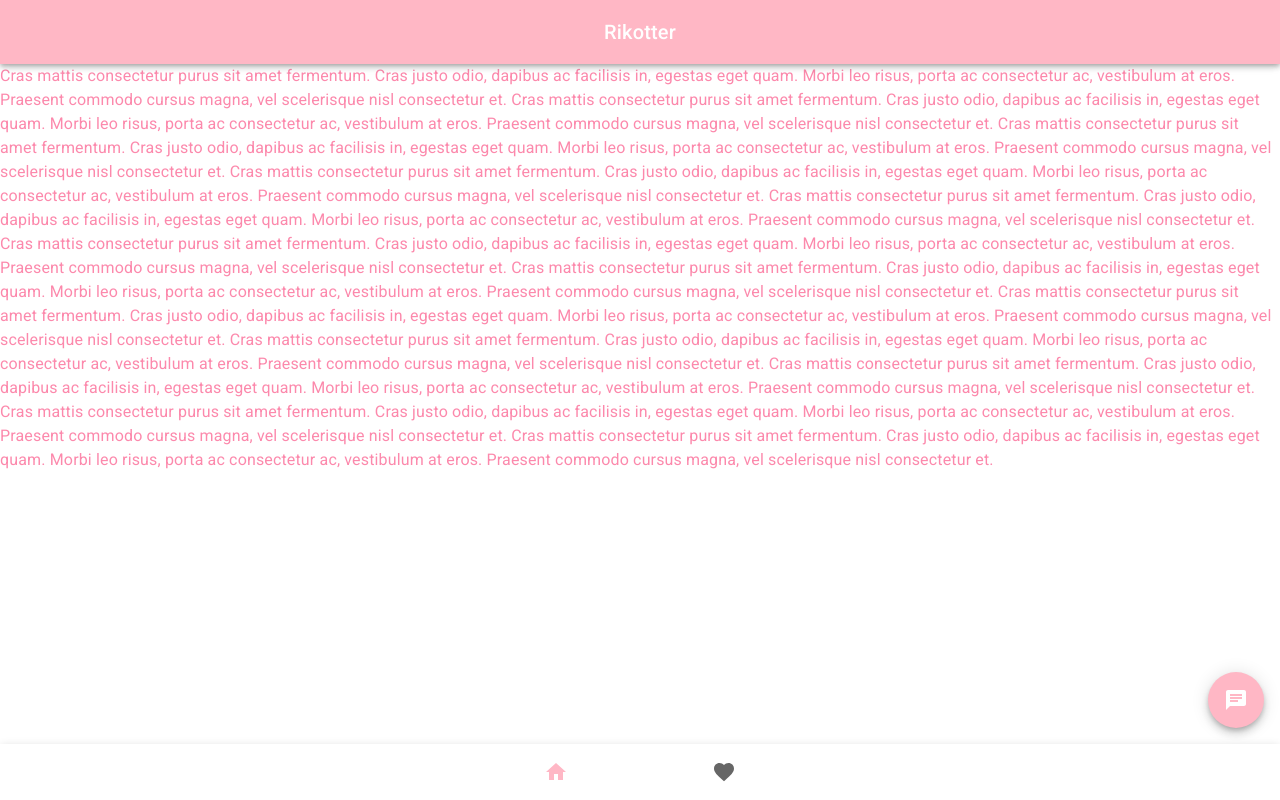
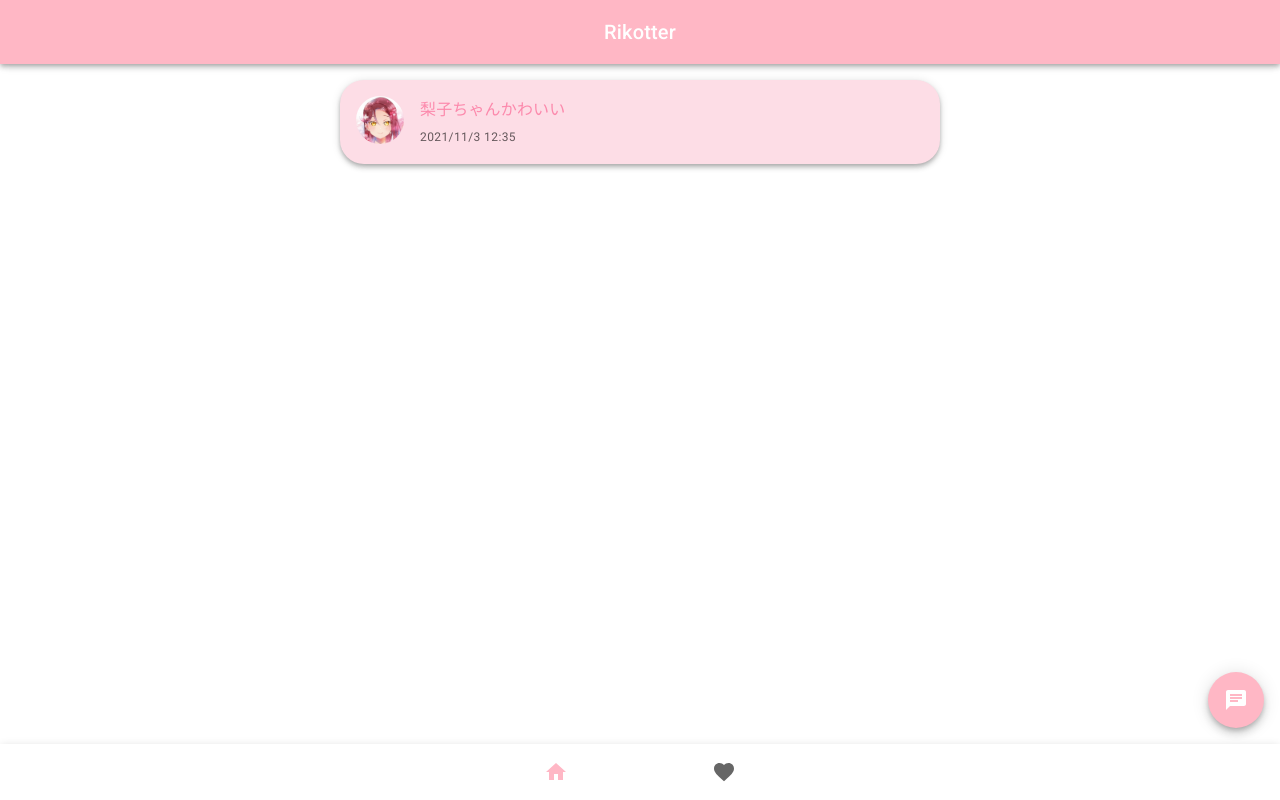
Before and after one commit to xmitoux/rikottar, a Next.js app: page /mui-test in a window 1280 px wide. Built offline with nearby package versions, Linux system fonts and the light colour scheme.

Commit message:
リコットを送信できるようにした(オンメモリ)

```diff
--- a/components/bottom-navigation.tsx
+++ b/components/bottom-navigation.tsx
@@ -4,15 +4,16 @@ import BottomNavigationAction from '@mui/material/BottomNavigationAction';
 import FavoriteIcon from '@mui/icons-material/Favorite';
 import HomeIcon from '@mui/icons-material/Home';
 import Paper from '@mui/material/Paper';
+import Box from '@mui/material/Box';
 
 export default function FixedBottomNavigation() {
   const [value, setValue] = React.useState(0);
 
   return (
-    <Paper
-      sx={{ position: 'fixed', bottom: 0, left: 0, right: 0 }}
-      elevation={3}
-    >
+    <>
+      <Box sx={{ mt: 10 }}></Box>
+
+      <Paper sx={{ position: 'fixed', bottom: 0, left: 0, right: 0 }} elevation={3}>
         <BottomNavigation
           showLabels
           value={value}
@@ -24,5 +25,6 @@ export default function FixedBottomNavigation() {
           <BottomNavigationAction icon={<FavoriteIcon />} />
         </BottomNavigation>
       </Paper>
+    </>
   );
 }
--- a/components/hide-appbar.tsx
+++ b/components/hide-appbar.tsx
@@ -4,7 +4,7 @@ import Toolbar from '@mui/material/Toolbar';
 import Typography from '@mui/material/Typography';
 import useScrollTrigger from '@mui/material/useScrollTrigger';
 import Slide from '@mui/material/Slide';
-import Container from '@mui/material/Container';
+import Box from '@mui/material/Box';
 
 type Props1 = {
   children: React.ReactElement;
@@ -30,7 +30,7 @@ type Props2 = {
 
 export default function HideAppBar(props: Props2) {
   return (
-    <React.Fragment>
+    <>
       <HideOnScroll>
         <AppBar>
           <Toolbar sx={{ justifyContent: 'center' }}>
@@ -40,7 +40,8 @@ export default function HideAppBar(props: Props2) {
           </Toolbar>
         </AppBar>
       </HideOnScroll>
-      <Container sx={{ my: 8 }} />
-    </React.Fragment>
+
+      <Box sx={{ my: 6 }} />
+    </>
   );
 }
--- /dev/null
+++ b/components/rikotte-card.tsx
@@ -0,0 +1,57 @@
+import * as React from 'react';
+import Grid from '@mui/material/Grid';
+import Paper from '@mui/material/Paper';
+import Typography from '@mui/material/Typography';
+import Avatar from '@mui/material/Avatar';
+
+export type Props = {
+  rikotte: string;
+  sentAt: Date;
+};
+
+export default function RikotteCard({ rikotte, sentAt }: Props) {
+  const formatDate = (date: Date) => {
+    return `${date.getFullYear()}/${date.getMonth() + 1}/${date.getDate()} ${date.getHours()}:${(
+      '0' + date.getMinutes()
+    ).slice(-2)}`;
+  };
+
+  return (
+    <Paper
+      sx={{
+        p: 2,
+        mx: 'auto',
+        my: 3,
+        width: {
+          xs: 300, // theme.breakpoints.up('xs')
+          sm: 500, // theme.breakpoints.up('sm')
+          md: 600, // theme.breakpoints.up('md')
+        },
+        borderRadius: 6,
+        backgroundColor: '#fddde6',
+      }}
+      elevation={4}
+    >
+      <Grid container spacing={2} wrap="nowrap">
+        <Grid item xs="auto">
+          <Avatar src="/assets/riko.jpg" sx={{ width: 48, height: 48 }} />
+        </Grid>
+
+        <Grid item xs>
+          <Grid container direction="column">
+            <Grid item>
+              <Typography variant="subtitle1" sx={{ wordBreak: 'break-word' }}>
+                {rikotte}
+              </Typography>
+            </Grid>
+            <Grid item>
+              <Typography variant="caption" color="text.secondary">
+                {formatDate(sentAt)}
+              </Typography>
+            </Grid>
+          </Grid>
+        </Grid>
+      </Grid>
+    </Paper>
+  );
+}
--- a/components/rikotte-dialog.tsx
+++ b/components/rikotte-dialog.tsx
@@ -1,3 +1,4 @@
+import React from 'react';
 import { styled } from '@mui/material/styles';
 import Button from '@mui/material/Button';
 import TextField from '@mui/material/TextField';
@@ -5,6 +6,7 @@ import Dialog from '@mui/material/Dialog';
 import DialogActions from '@mui/material/DialogActions';
 import DialogContent from '@mui/material/DialogContent';
 import SendIcon from '@mui/icons-material/Send';
+import { Props as Rikotte } from './rikotte-card';
 
 const StyledDialog = styled(Dialog)({
   '& .MuiDialogContent-root': {
@@ -18,12 +20,27 @@ const StyledDialog = styled(Dialog)({
 
 type Props = {
   open: boolean;
-  closer: () => void;
+  closeDialog: () => void;
+  rikotteSender: (prop: Rikotte) => void;
 };
 
-export default function RikotteDialog({ closer, open }: Props) {
+export default function RikotteDialog({
+  closeDialog,
+  open,
+  rikotteSender,
+}: Props) {
+  const [rikotte, setRikotte] = React.useState('');
+
+  const inputRikotte = (event: React.ChangeEvent<HTMLInputElement>) =>
+    setRikotte(event.target.value);
+
+  const sendRikotte = () => {
+    rikotteSender({ rikotte, sentAt: new Date() });
+    closeDialog();
+  };
+
   return (
-    <StyledDialog open={open} onClose={closer} fullWidth maxWidth="xs">
+    <StyledDialog open={open} onClose={closeDialog} fullWidth maxWidth="xs">
       <DialogContent>
         <TextField
           variant="outlined"
@@ -32,10 +49,15 @@ export default function RikotteDialog({ closer, open }: Props) {
           autoFocus
           fullWidth
           multiline
+          onChange={inputRikotte}
         />
       </DialogContent>
       <DialogActions>
-        <Button variant="contained" endIcon={<SendIcon />}>
+        <Button
+          variant="contained"
+          endIcon={<SendIcon />}
+          onClick={sendRikotte}
+        >
           送信
         </Button>
       </DialogActions>
--- a/pages/mui-test/index.tsx
+++ b/pages/mui-test/index.tsx
@@ -1,27 +1,39 @@
-import * as React from 'react';
+import React from 'react';
 import Box from '@mui/material/Box';
 import Fab from '@mui/material/Fab';
 import ChatIcon from '@mui/icons-material/Chat';
 import RikotteDialog from '../../components/rikotte-dialog';
+import RikotteCard, { Props as Rikotte } from '../../components/rikotte-card';
 
 export default function MuiTest() {
   const [open, setOpen] = React.useState(false);
-  const dialogCloser = () => {
+
+  const [rikottes, setRikottes] = React.useState<Rikotte[]>([
+    { rikotte: '梨子ちゃんかわいい', sentAt: new Date() },
+  ]);
+
+  /**
+   * Rikotteを送信する
+   */
+  const sendRikotte = (rikotte: Rikotte) => setRikottes([...rikottes, rikotte]);
+
+  /**
+   * Rikotteを描画する
+   */
+  const renderRikottes = () =>
+    rikottes
+      .map((rikkote, i) => (
+        <RikotteCard rikotte={rikkote.rikotte} sentAt={rikkote.sentAt} key={i} />
+      ))
+      .reverse();
+
+  const closerDialog = () => {
     setOpen(false);
   };
 
   return (
-    <div>
-      <Box>
-        {[...new Array(12)]
-          .map(
-            () => `Cras mattis consectetur purus sit amet fermentum.
-Cras justo odio, dapibus ac facilisis in, egestas eget quam.
-Morbi leo risus, porta ac consectetur ac, vestibulum at eros.
-Praesent commodo cursus magna, vel scelerisque nisl consectetur et.`
-          )
-          .join('\n')}
-      </Box>
+    <Box sx={{ pt: 1 }}>
+      {renderRikottes()}
 
       <Box sx={{ position: 'fixed', bottom: 72, right: 16 }}>
         <Fab color="primary" disableRipple={true} onClick={() => setOpen(true)}>
@@ -29,7 +41,7 @@ Praesent commodo cursus magna, vel scelerisque nisl consectetur et.`
         </Fab>
       </Box>
 
-      <RikotteDialog open={open} closer={dialogCloser} />
-    </div>
+      <RikotteDialog open={open} closeDialog={closerDialog} rikotteSender={sendRikotte} />
+    </Box>
   );
 }
```
Also changed, not shown: .prettierrc.json, public/assets/riko.jpg (added). Lines whose indentation alone changed are shown as unchanged.
